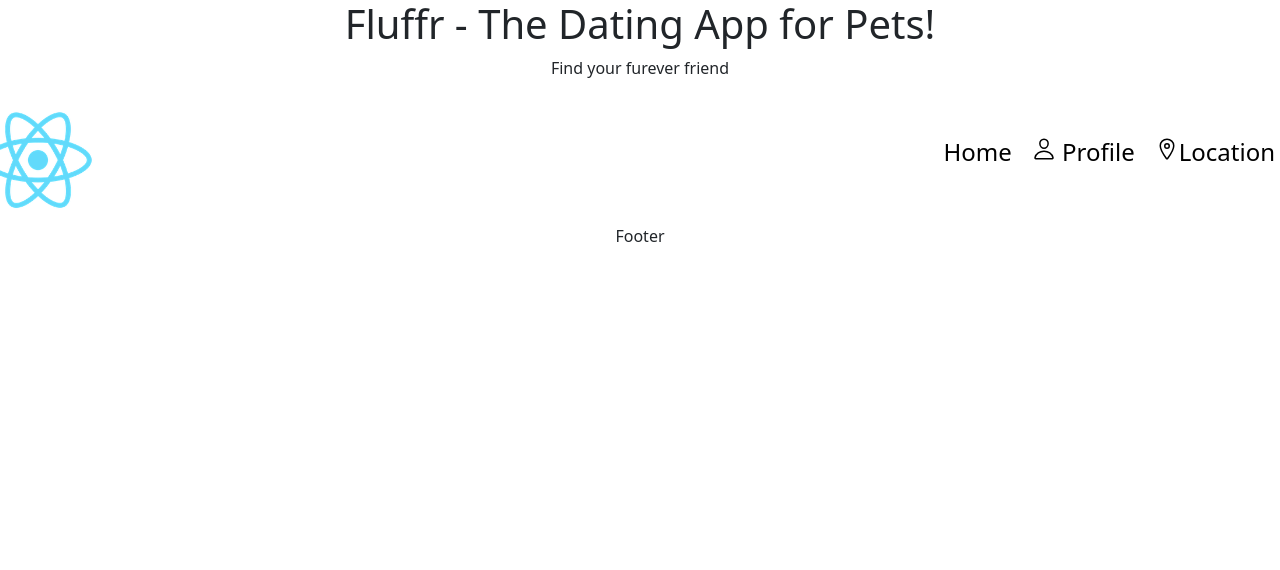
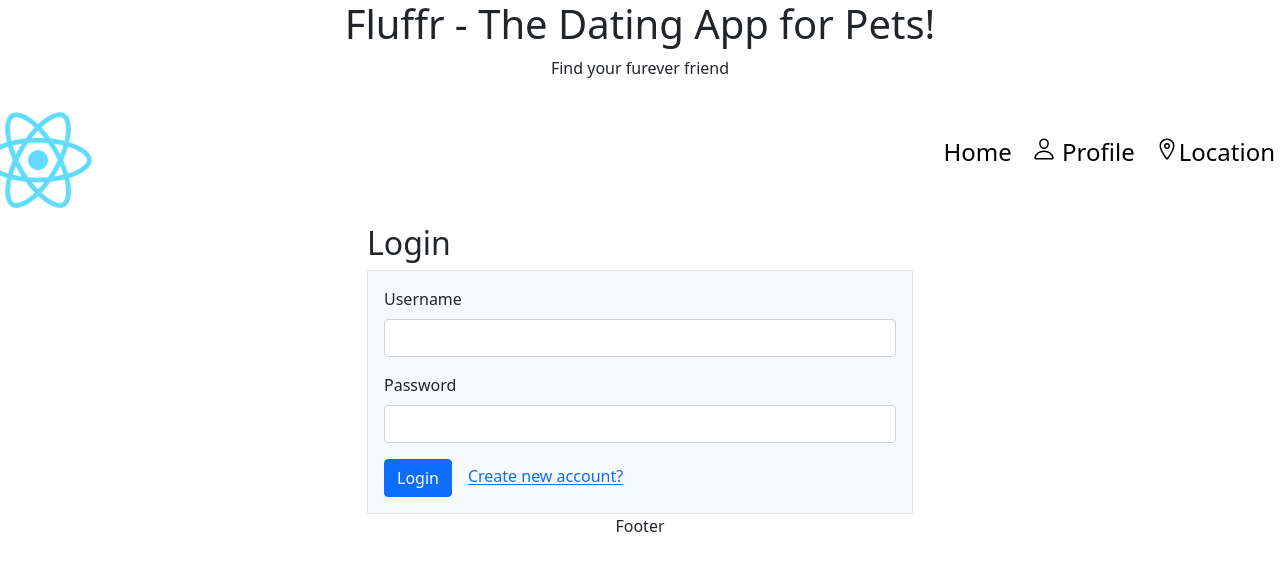
Before and after one commit to mteubnerfoster/fluffr, a React (Create React App) app in the folder client/: page /login in a window 1280 px wide. Shown: the top 570 px of the page. Built offline with nearby package versions, Linux system fonts and the light colour scheme.

Commit message:
New Login & Sign up forms

```diff
--- a/client/src/App.js
+++ b/client/src/App.js
@@ -4,6 +4,7 @@ import NavBar from './components/NavBar';
 import Footer from './components/Footer';
 import { Profile } from './components/Profile';
 import Home from './components/Home';
+import Login from './components/Login';
 
 import { ApolloClient, ApolloProvider, InMemoryCache } from '@apollo/client';
 
@@ -23,6 +24,7 @@ function App() {
           <Switch>
             <Route exact path='/' component={Home} />
             <Route exact path='/profile' component={Profile} />
+            <Route exact path='/login' component={Login} />
           </Switch>
           <Footer />
         </div>
--- /dev/null
+++ b/client/src/components/Login/index.js
@@ -0,0 +1,134 @@
+import React, { useState } from 'react';
+
+const Login = () => {
+  const [formState, setFormState] = useState({
+    login: true,
+    email: '',
+    password: '',
+    username: '',
+  });
+
+  const handleSubmit = (e) => {
+    e.preventDefault();
+    const formData = new FormData(e.target);
+
+    for (var value of formData.values()) {
+      console.log(value);
+    }
+
+    if (formState.login) {
+      // call the login Mutation
+      const payload = {
+        username: formState.username,
+        password: formState.password,
+      };
+      console.log('Call login mutation with ', payload);
+    } else {
+      // call the signup Mutation
+      const payload = {
+        username: formState.username,
+        password: formState.password,
+        email: formState.email,
+      };
+      console.log('Call signup mutation with ', payload);
+    }
+  };
+
+  return (
+    <div className='container text-start'>
+      <div className='row justify-content-md-center'>
+        <div className='col-md-8 col-lg-6'>
+          <h2>{formState.login ? 'Login' : 'Sign up'}</h2>
+          <div className='p-3 border bg-light'>
+            <form onSubmit={handleSubmit}>
+              <div className='mb-3'>
+                <label htmlFor='username-login' className='form-label'>
+                  Username
+                </label>
+                <input
+                  type='text'
+                  className='form-control'
+                  name='username'
+                  value={formState.username}
+                  id='username-login'
+                  onChange={(e) =>
+                    setFormState({
+                      ...formState,
+                      username: e.target.value,
+                    })
+                  }
+                />
+              </div>
+              <div className='mb-3'>
+                <label htmlFor='password-login' className='form-label'>
+                  {formState.login ? 'Password' : 'Create Password'}
+                </label>
+                <input
+                  type='password'
+                  className='form-control'
+                  name='password'
+                  id='password-login'
+                  value={formState.password}
+                  onChange={(e) =>
+                    setFormState({
+                      ...formState,
+                      password: e.target.value,
+                    })
+                  }
+                />
+                {!formState.login && (
+                  <div id='passwordHelp' className='form-text'>
+                    Password must be 8 characters long.
+                  </div>
+                )}
+              </div>
+
+              {!formState.login && (
+                <div className='mb-3'>
+                  <label htmlFor='email-signup' className='form-label'>
+                    Email address
+                  </label>
+                  <input
+                    type='email'
+                    className='form-control'
+                    name='email'
+                    id='email-signup'
+                    aria-describedby='emailHelp'
+                    value={formState.email}
+                    onChange={(e) =>
+                      setFormState({
+                        ...formState,
+                        email: e.target.value,
+                      })
+                    }
+                  />
+                  <div id='emailHelp' className='form-text'>
+                    We'll never share your email with anyone else.
+                  </div>
+                </div>
+              )}
+              <button type='submit' className='btn btn-primary me-3'>
+                {formState.login ? 'Login' : 'Create Account'}
+              </button>
+              <a
+                href='#'
+                onClick={(e) =>
+                  setFormState({
+                    ...formState,
+                    login: !formState.login,
+                  })
+                }
+              >
+                {formState.login
+                  ? 'Create new account?'
+                  : 'Already have an account?'}
+              </a>
+            </form>
+          </div>
+        </div>
+      </div>
+    </div>
+  );
+};
+
+export default Login;
```
Also changed, not shown: client/src/components/Login/index.jsx (deleted, +0 -9 lines), client/src/components/Login/style.scss (deleted), 1 other file (tests, documents, lock files or other folders).
